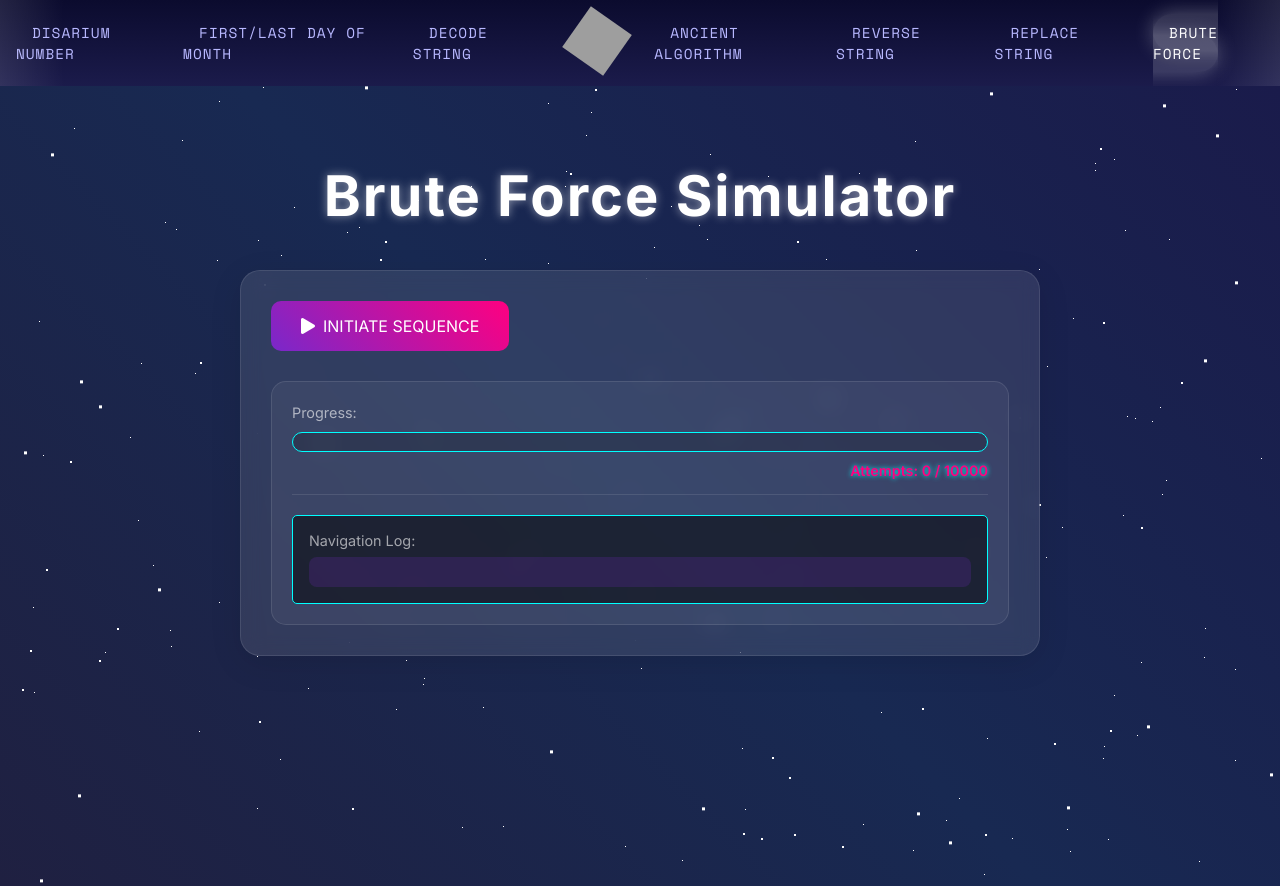
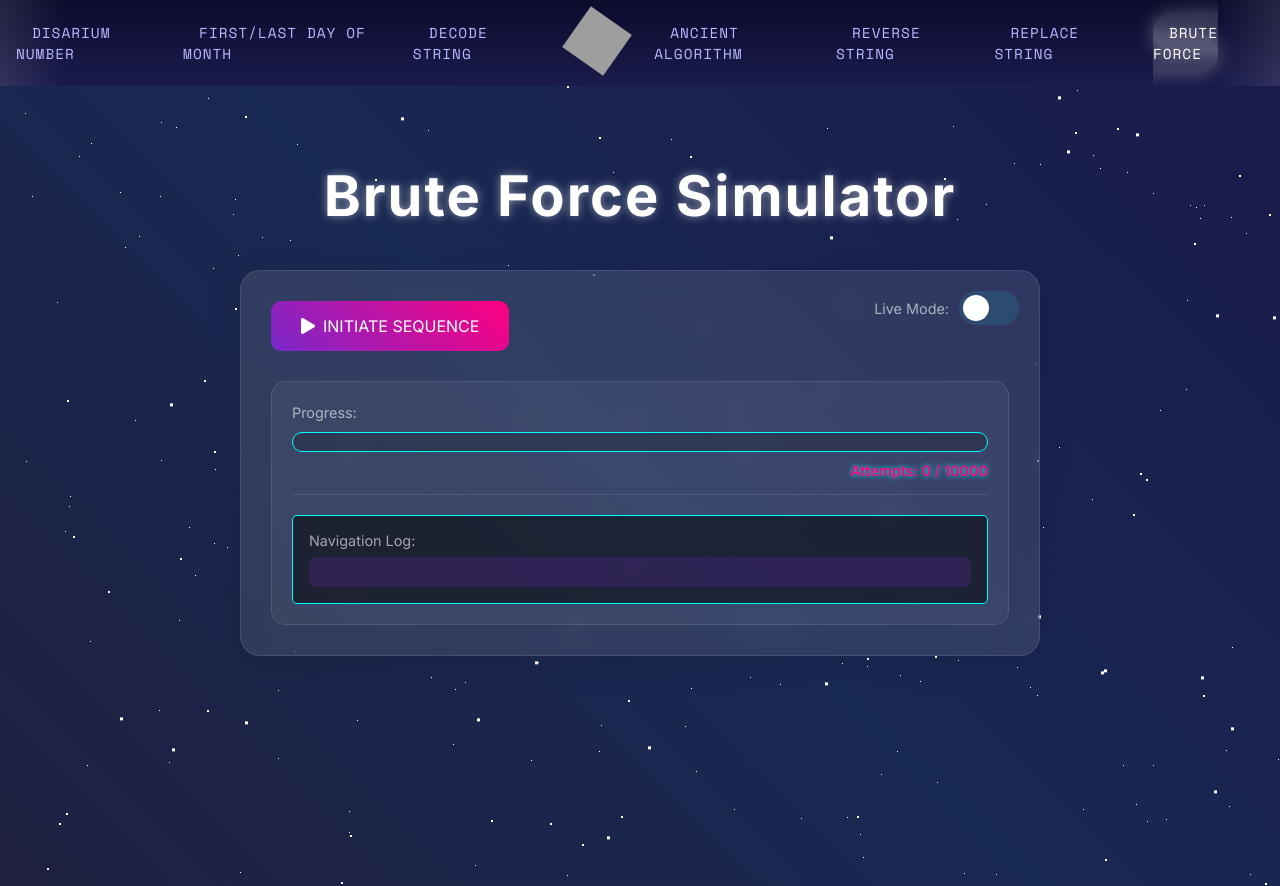
Before and after one commit to DuerinckThibeau/HTF-2024, an Angular app: page /mission/brute-force in a window 1280 px wide. Built offline with nearby package versions, Linux system fonts and the light colour scheme; grey boxes are pictures that could not be loaded.

Commit message:
Add simulation mode

```diff
--- a/src/app/brute-force/brute-force.component.html
+++ b/src/app/brute-force/brute-force.component.html
@@ -14,7 +14,7 @@
         >
           <span class="button-content">
             <i class="fas fa-play"></i>
-            {{ isRunning ? "CALIBRATING..." : "INITIATE SEQUENCE" }}
+            {{ isRunning ? "BRUTEFORCING..." : "INITIATE SEQUENCE" }}
           </span>
         </button>
 
@@ -57,6 +57,14 @@
           </div>
         </div>
       </div>
+
+      <div class="mode-switch">
+        <span class="mode-label">Live Mode:</span>
+        <label class="switch">
+          <input type="checkbox" [(ngModel)]="isLiveMode" />
+          <span class="slider"></span>
+        </label>
+      </div>
     </div>
   </div>
 </div>
--- a/src/app/brute-force/brute-force.component.scss
+++ b/src/app/brute-force/brute-force.component.scss
@@ -400,3 +400,63 @@ $shadows-big: multiple-box-shadow(100);
     border-bottom: none;
   }
 }
+
+.mode-switch {
+  position: fixed;
+  top: 20px;
+  right: 20px;
+  display: flex;
+  align-items: center;
+  gap: 10px;
+  z-index: 1000;
+}
+
+.mode-label {
+  color: rgba(255, 255, 255, 0.6);
+  font-size: 0.9rem;
+}
+
+.switch {
+  position: relative;
+  display: inline-block;
+  width: 60px;
+  height: 34px;
+
+  input {
+    opacity: 0;
+    width: 0;
+    height: 0;
+
+    &:checked + .slider {
+      background: linear-gradient(45deg, #00ffff, #0088ff);
+    }
+
+    &:checked + .slider:before {
+      transform: translateX(26px);
+    }
+  }
+}
+
+.slider {
+  position: absolute;
+  cursor: pointer;
+  top: 0;
+  left: 0;
+  right: 0;
+  bottom: 0;
+  background-color: rgba(0, 255, 255, 0.1);
+  transition: 0.4s;
+  border-radius: 34px;
+
+  &:before {
+    position: absolute;
+    content: "";
+    height: 26px;
+    width: 26px;
+    left: 4px;
+    bottom: 4px;
+    background-color: white;
+    transition: 0.4s;
+    border-radius: 50%;
+  }
+}
--- a/src/app/brute-force/brute-force.component.ts
+++ b/src/app/brute-force/brute-force.component.ts
@@ -10,6 +10,7 @@ export class BruteForceComponent {
   attempts: string[] = [];
   isRunning: boolean = false;
   attemptCount: number = 0;
+  isLiveMode: boolean = false;
 
   constructor(private bruteForceService: BruteForceServiceService) {}
 
@@ -28,7 +29,9 @@ export class BruteForceComponent {
         this.attemptCount = count;
       });
 
-    const result = await this.bruteForceService.startBruteForce();
+    const result = await this.bruteForceService.startBruteForce(
+      this.isLiveMode
+    );
 
     if (result) {
       this.attempts.unshift(`Success! The password is: ${result}`);
@@ -43,5 +46,7 @@ export class BruteForceComponent {
 
   stopBruteForce() {
     this.bruteForceService.stopBruteForce();
+    this.attemptCount = 0;
+    this.attempts.unshift("Operation aborted by user");
   }
 }
--- a/src/app/services/brute-force-service.service.ts
+++ b/src/app/services/brute-force-service.service.ts
@@ -34,7 +34,20 @@ export class BruteForceServiceService {
     return num;
   }
 
-  async tryNumber(num: number): Promise<any> {
+  private simulateAttempt(num: number): Promise<any> {
+    return new Promise((resolve) => {
+      const formattedNum = num.toString().padStart(4, "0");
+      console.log(`Simulating password: ${formattedNum}`);
+      this.attemptsSubject.next(`Password ${formattedNum} = false (Simulated)`);
+      resolve(null);
+    });
+  }
+
+  async tryNumber(num: number, isLiveMode: boolean): Promise<any> {
+    if (!isLiveMode) {
+      return this.simulateAttempt(num);
+    }
+
     const formattedNum = num.toString().padStart(4, "0");
     try {
       console.log(`Trying password: ${formattedNum}`);
@@ -61,7 +74,7 @@ export class BruteForceServiceService {
     this.shouldStop = true;
   }
 
-  async startBruteForce(): Promise<string | null> {
+  async startBruteForce(isLiveMode: boolean = false): Promise<string | null> {
     this.triedNumbers.clear();
     this.shouldStop = false;
 
@@ -71,14 +84,14 @@ export class BruteForceServiceService {
         return null;
       }
 
-      const result = await this.tryNumber(nextNum);
+      const result = await this.tryNumber(nextNum, isLiveMode);
       this.attemptCountSubject.next(this.triedNumbers.size);
 
       if (result) {
         return nextNum.toString().padStart(4, "0");
       }
 
-      await this.delay(100);
+      await this.delay(100); // Consistent 200ms delay for both modes
     }
 
     return null;
```
